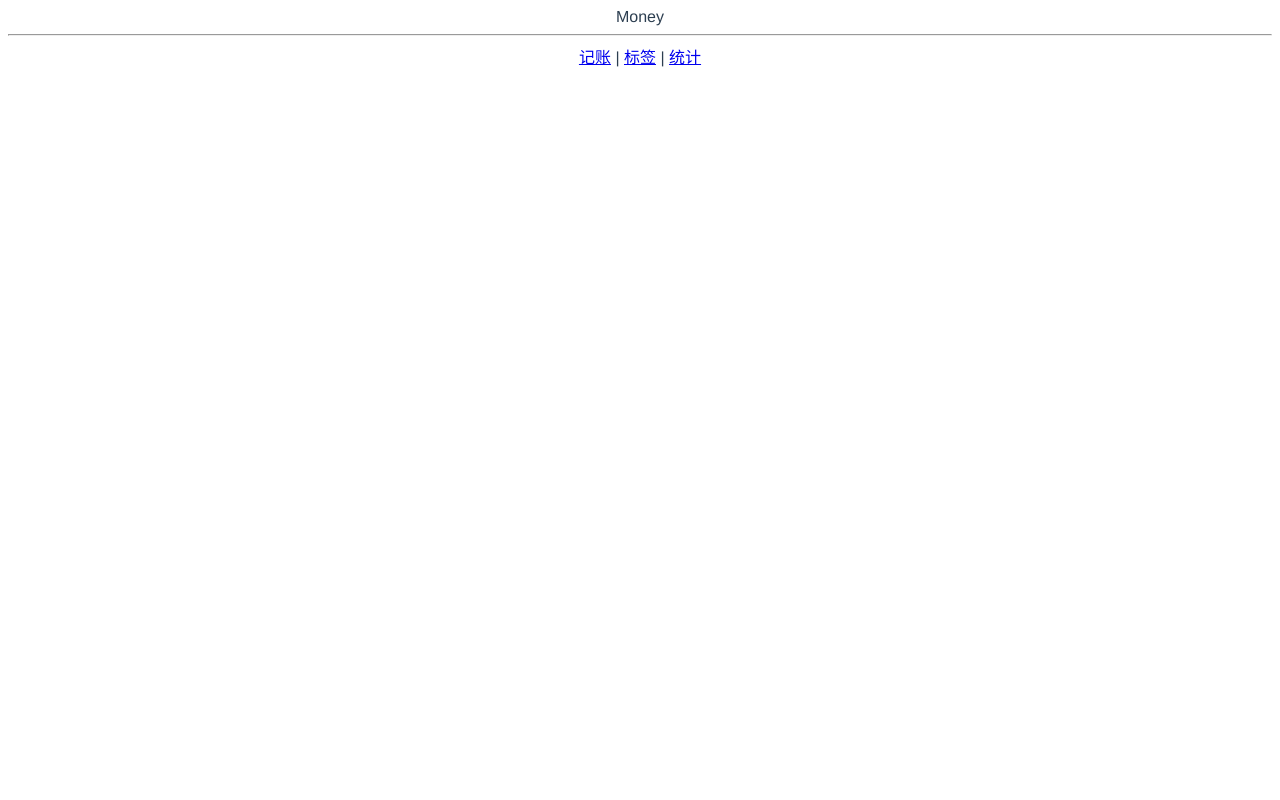
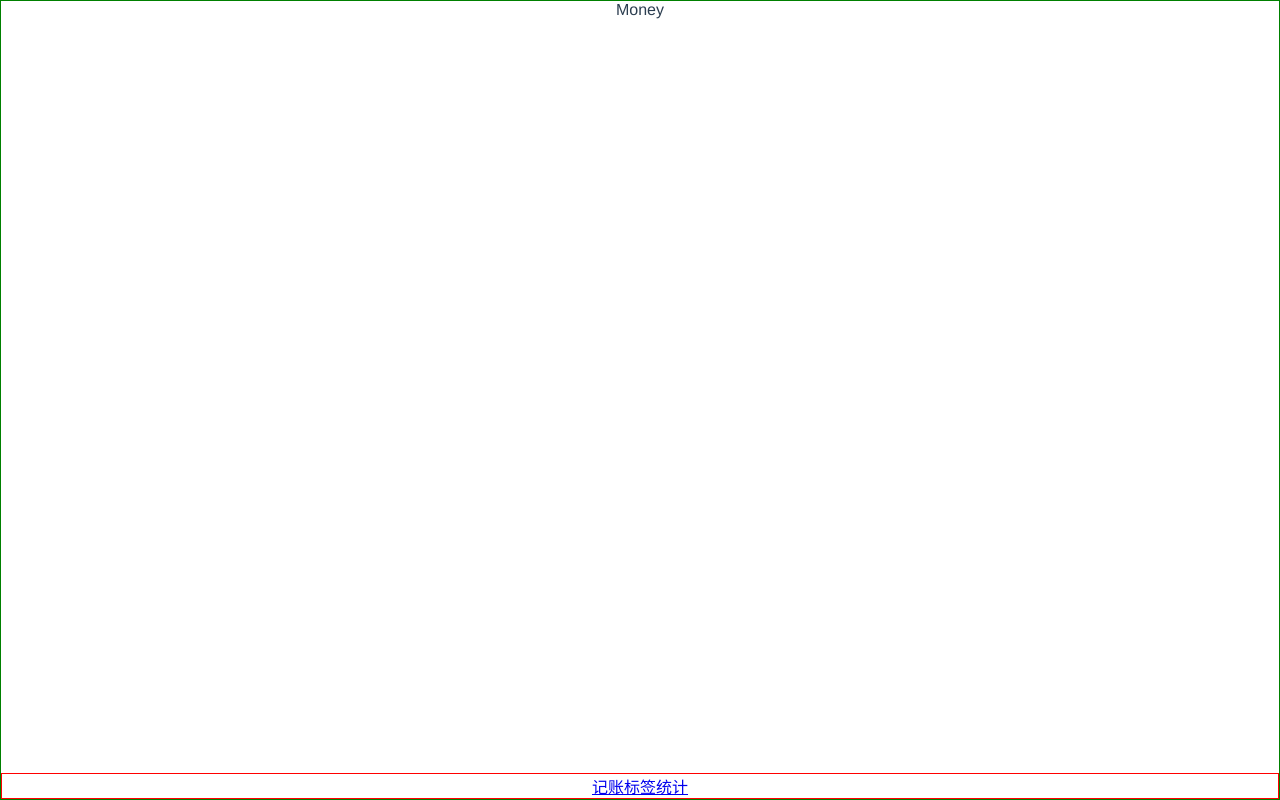
Before and after one commit to Coder-XO/Money_notes, a Vue app: page /#/money in a window 1280 px wide. Built offline with nearby package versions, Linux system fonts and the light colour scheme.

Commit message:
money页面布局

```diff
--- a/src/App.vue
+++ b/src/App.vue
@@ -5,6 +5,11 @@
 </template>
 
 <style lang="scss">
+*{
+  margin: 0;
+  padding: 0;
+  box-sizing: border-box;
+}
 #app {
   font-family: Avenir, Helvetica, Arial, sans-serif;
   -webkit-font-smoothing: antialiased;
--- a/src/components/Nav.vue
+++ b/src/components/Nav.vue
@@ -1,14 +1,9 @@
 <template>
-  <div>
-    <hr />
-    <div>
+    <div class="nav">
       <router-link to="/money">记账</router-link>
-      |
       <router-link to="/labels">标签</router-link>
-      |
       <router-link to="statistics">统计</router-link>
     </div>
-  </div>
 </template>
 
 <script lang="ts">
@@ -18,5 +13,7 @@
 </script>
 
 <style scoped lang="scss">
-
+  .nav{
+    border: 1px solid red;
+  }
 </style>
--- a/src/views/Money.vue
+++ b/src/views/Money.vue
@@ -1,5 +1,8 @@
 <template>
-  <div>Money
+  <div class="Nav-wrapper">
+    <div class="content">
+      <p>Money</p>
+    </div>
     <Nav/>
   </div>
 </template>
@@ -12,5 +15,14 @@
 </script>
 
 <style scoped lang="scss">
-
+  .Nav-wrapper{
+    border: 1px solid green;
+    display: flex;
+    flex-direction: column;
+    height: 100vh;
+  }
+  .content{
+    overflow: auto;
+    flex-grow: 1;
+  }
 </style>
```
